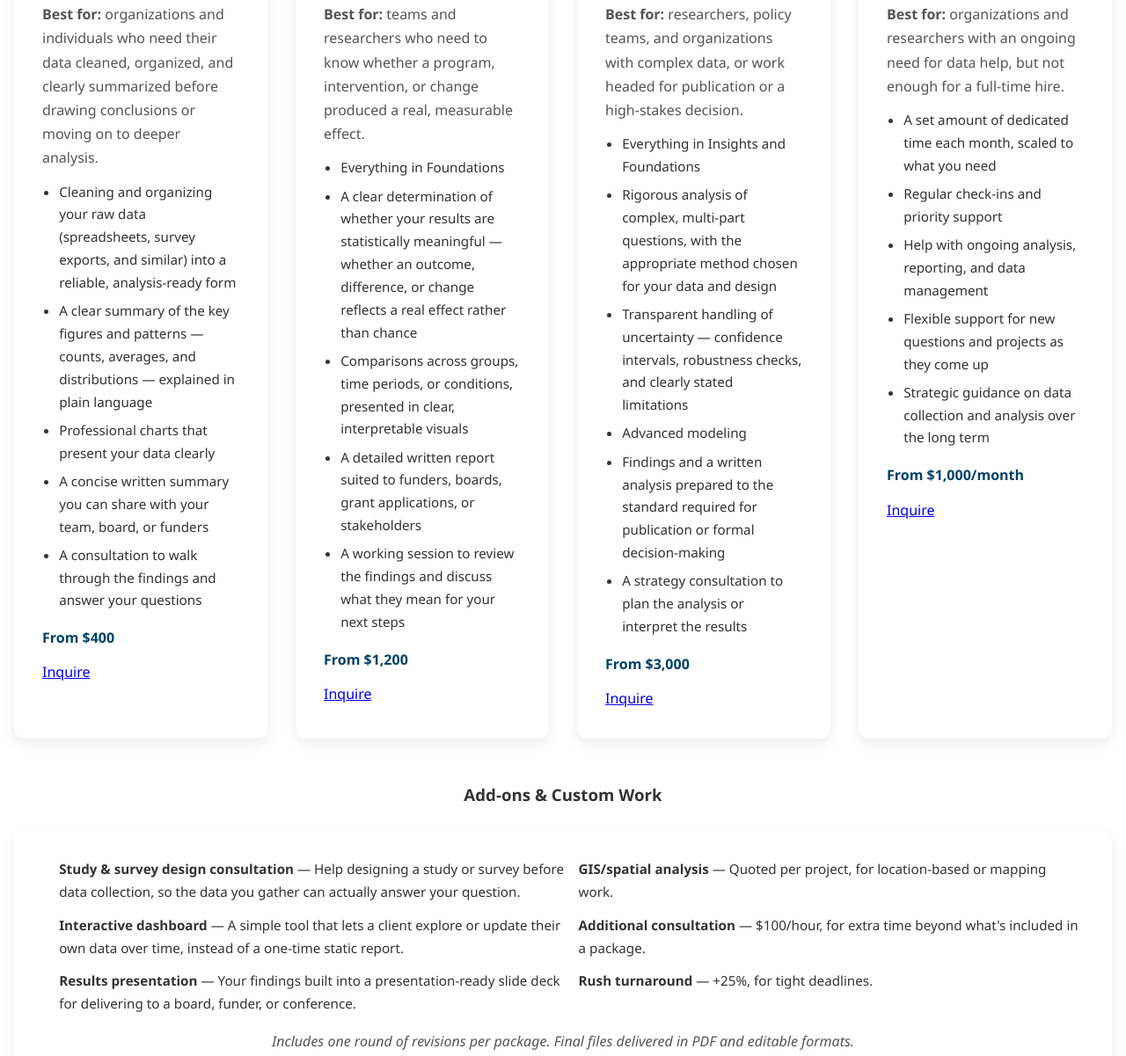
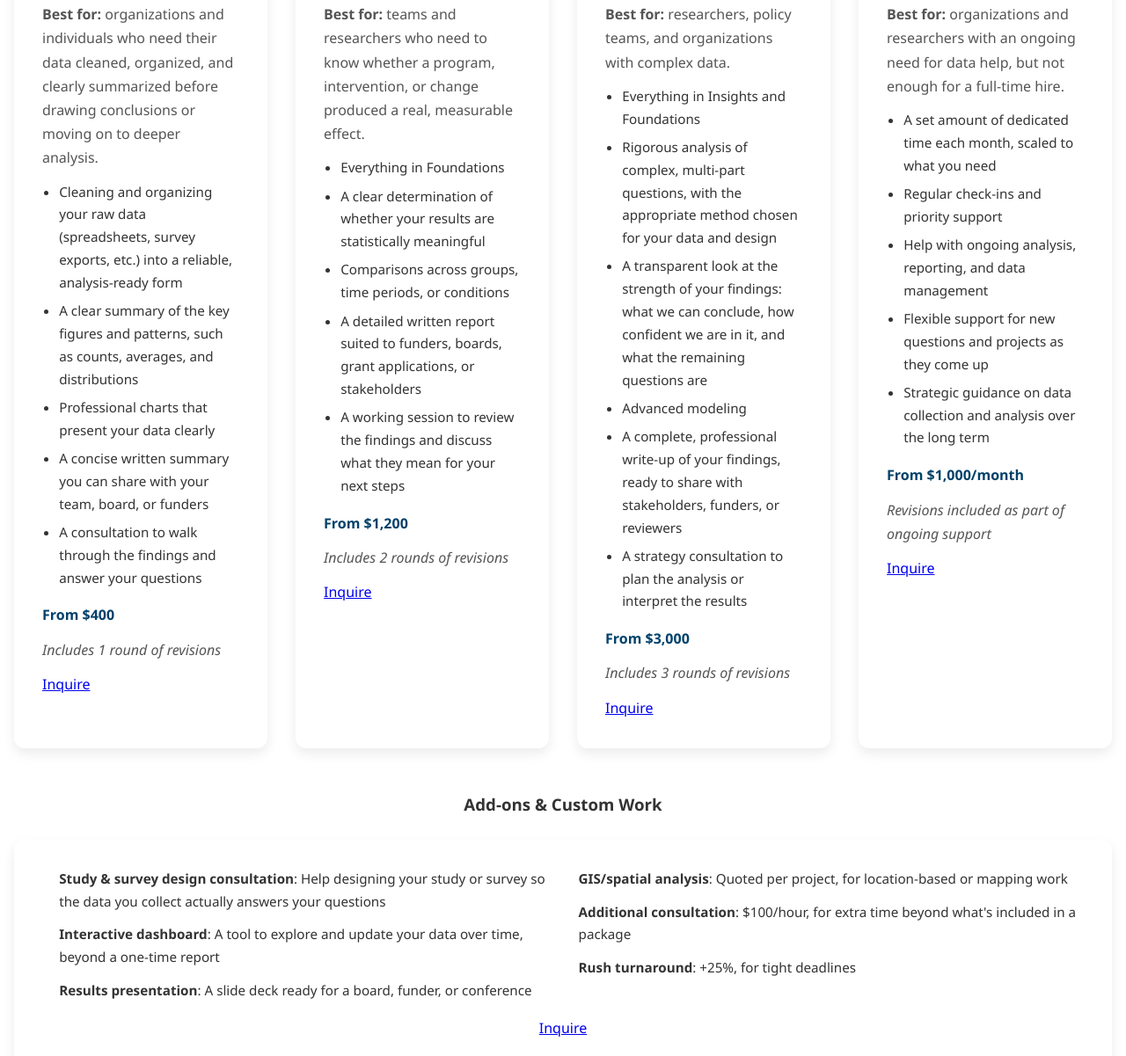
Before and after one commit to alittlepeaceoflove/alittlepeaceoflove.github.io, a plain HTML site: page services.html in a window 1280 px wide. Shown: the part 783-1984 px from the top of the page at 88% size. Drawn offline with Linux system fonts and the light colour scheme.

Commit message:
Refine service descriptions and add revision notes

```diff
--- a/services.html
+++ b/services.html
@@ -56,13 +56,14 @@
           <h3>Foundations</h3>
           <p><strong>Best for:</strong> organizations and individuals who need their data cleaned, organized, and clearly summarized before drawing conclusions or moving on to deeper analysis.</p>
           <ul>
-            <li>Cleaning and organizing your raw data (spreadsheets, survey exports, and similar) into a reliable, analysis-ready form</li>
-            <li>A clear summary of the key figures and patterns — counts, averages, and distributions — explained in plain language</li>
+            <li>Cleaning and organizing your raw data (spreadsheets, survey exports, etc.) into a reliable, analysis-ready form</li>
+            <li>A clear summary of the key figures and patterns, such as counts, averages, and distributions</li>
             <li>Professional charts that present your data clearly</li>
             <li>A concise written summary you can share with your team, board, or funders</li>
             <li>A consultation to walk through the findings and answer your questions</li>
           </ul>
           <p class="price"><strong>From $400</strong></p>
+          <p class="revision-note"><em>Includes 1 round of revisions</em></p>
           <a href="inquire.html?service=Foundations" class="btn">Inquire</a>
         </div>
 
@@ -71,27 +72,29 @@
           <p><strong>Best for:</strong> teams and researchers who need to know whether a program, intervention, or change produced a real, measurable effect.</p>
           <ul>
             <li>Everything in Foundations</li>
-            <li>A clear determination of whether your results are statistically meaningful — whether an outcome, difference, or change reflects a real effect rather than chance</li>
-            <li>Comparisons across groups, time periods, or conditions, presented in clear, interpretable visuals</li>
+            <li>A clear determination of whether your results are statistically meaningful</li>
+            <li>Comparisons across groups, time periods, or conditions</li>
             <li>A detailed written report suited to funders, boards, grant applications, or stakeholders</li>
             <li>A working session to review the findings and discuss what they mean for your next steps</li>
           </ul>
           <p class="price"><strong>From $1,200</strong></p>
+          <p class="revision-note"><em>Includes 2 rounds of revisions</em></p>
           <a href="inquire.html?service=Insights" class="btn">Inquire</a>
         </div>
 
         <div class="card">
           <h3>Analytics</h3>
-          <p><strong>Best for:</strong> researchers, policy teams, and organizations with complex data, or work headed for publication or a high-stakes decision.</p>
+          <p><strong>Best for:</strong> researchers, policy teams, and organizations with complex data.</p>
           <ul>
             <li>Everything in Insights and Foundations</li>
             <li>Rigorous analysis of complex, multi-part questions, with the appropriate method chosen for your data and design</li>
-            <li>Transparent handling of uncertainty — confidence intervals, robustness checks, and clearly stated limitations</li>
+            <li>A transparent look at the strength of your findings: what we can conclude, how confident we are in it, and what the remaining questions are</li>
             <li>Advanced modeling</li>
-            <li>Findings and a written analysis prepared to the standard required for publication or formal decision-making</li>
+            <li>A complete, professional write-up of your findings, ready to share with stakeholders, funders, or reviewers</li>
             <li>A strategy consultation to plan the analysis or interpret the results</li>
           </ul>
           <p class="price"><strong>From $3,000</strong></p>
+          <p class="revision-note"><em>Includes 3 rounds of revisions</em></p>
           <a href="inquire.html?service=Analytics" class="btn">Inquire</a>
         </div>
 
@@ -106,6 +109,7 @@
             <li>Strategic guidance on data collection and analysis over the long term</li>
           </ul>
           <p class="price"><strong>From $1,000/month</strong></p>
+          <p class="revision-note"><em>Revisions included as part of ongoing support</em></p>
           <a href="inquire.html?service=Ongoing Partnership" class="btn">Inquire</a>
         </div>
 
@@ -117,14 +121,13 @@
         <div class="grid">
           <div class="card full-width">
             <ul style="columns: 2; list-style: none; padding: 0;">
-              <li style="margin-bottom: 0.75rem;"><strong>Study &amp; survey design consultation</strong> — Help designing a study or survey before data collection, so the data you gather can actually answer your question.</li>
-              <li style="margin-bottom: 0.75rem;"><strong>Interactive dashboard</strong> — A simple tool that lets a client explore or update their own data over time, instead of a one-time static report.</li>
-              <li style="margin-bottom: 0.75rem;"><strong>Results presentation</strong> — Your findings built into a presentation-ready slide deck for delivering to a board, funder, or conference.</li>
-              <li style="margin-bottom: 0.75rem;"><strong>GIS/spatial analysis</strong> — Quoted per project, for location-based or mapping work.</li>
-              <li style="margin-bottom: 0.75rem;"><strong>Additional consultation</strong> — $100/hour, for extra time beyond what's included in a package.</li>
-              <li style="margin-bottom: 0.75rem;"><strong>Rush turnaround</strong> — +25%, for tight deadlines.</li>
+              <li style="margin-bottom: 0.75rem;"><strong>Study &amp; survey design consultation</strong>: Help designing your study or survey so the data you collect actually answers your questions</li>
+              <li style="margin-bottom: 0.75rem;"><strong>Interactive dashboard</strong>: A tool to explore and update your data over time, beyond a one-time report</li>
+              <li style="margin-bottom: 0.75rem;"><strong>Results presentation</strong>: A slide deck ready for a board, funder, or conference</li>
+              <li style="margin-bottom: 0.75rem;"><strong>GIS/spatial analysis</strong>: Quoted per project, for location-based or mapping work</li>
+              <li style="margin-bottom: 0.75rem;"><strong>Additional consultation</strong>: $100/hour, for extra time beyond what's included in a package</li>
+              <li style="margin-bottom: 0.75rem;"><strong>Rush turnaround</strong>: +25%, for tight deadlines</li>
             </ul>
-            <p style="text-align: center; margin-top: 1rem;"><em>Includes one round of revisions per package. Final files delivered in PDF and editable formats.</em></p>
             <div style="text-align: center; margin-top: 1rem;">
               <a href="inquire.html?service=Custom Work &amp; Add-ons" class="btn">Inquire</a>
             </div>
```
